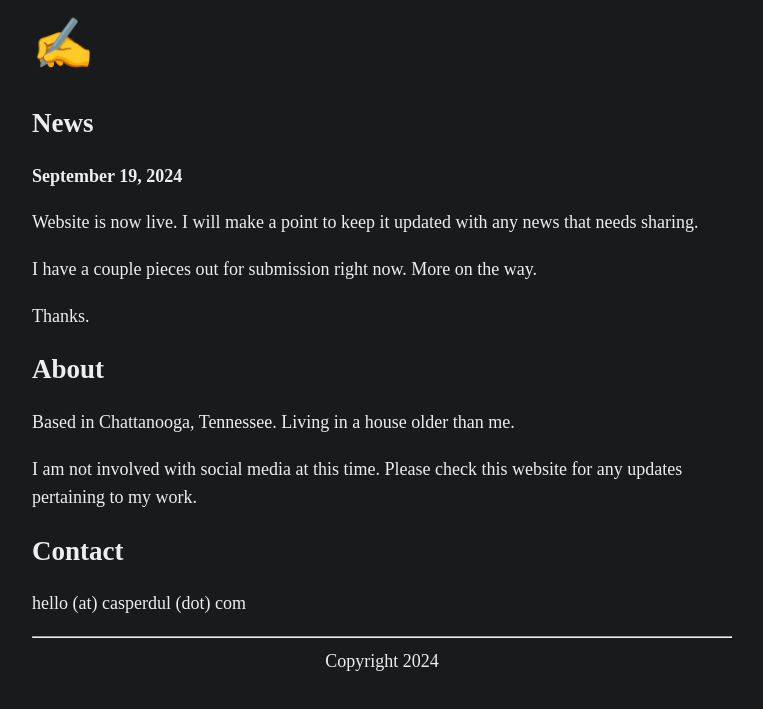
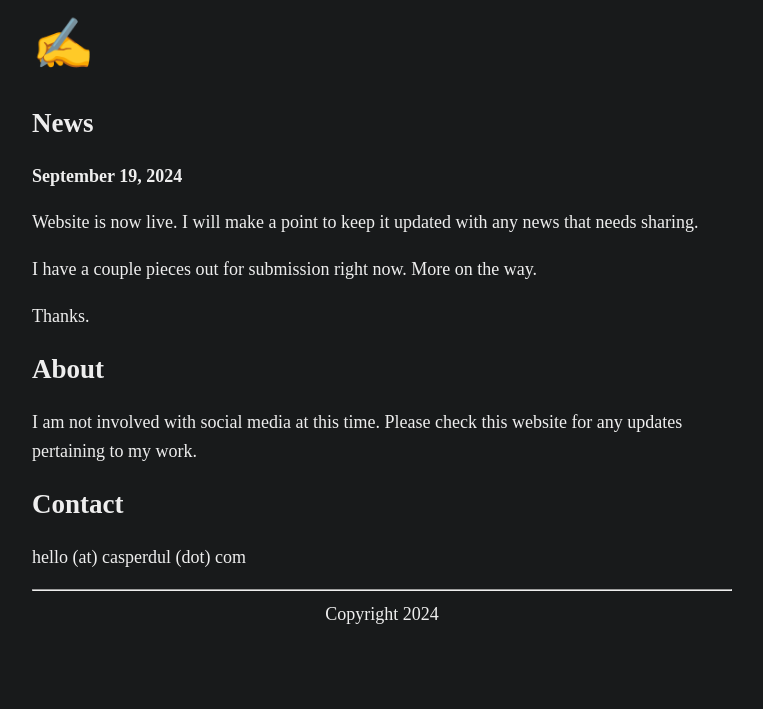
Before and after one commit to casperdul/casperdul.github.io, a plain HTML site: page index.html in a window 1280 px wide. Shown: the part 103-812 px from the top of the page, without its empty margins (258-1021 px from the left). Drawn offline with Linux system fonts and the light colour scheme.

Commit message:
Update index.html

```diff
--- a/index.html
+++ b/index.html
@@ -37,7 +37,6 @@
     <p>I have a couple pieces out for submission right now. More on the way.</p>
     <p>Thanks.</p>
     <h2>About</h2>
-    <p>Based in Chattanooga, Tennessee. Living in a house older than me. </p>
     <p>I am not involved with social media at this time. Please check this website for any updates pertaining to my work.</p>
     <h2>Contact</h2>
     <p>hello (at) casperdul (dot) com</p>
```
